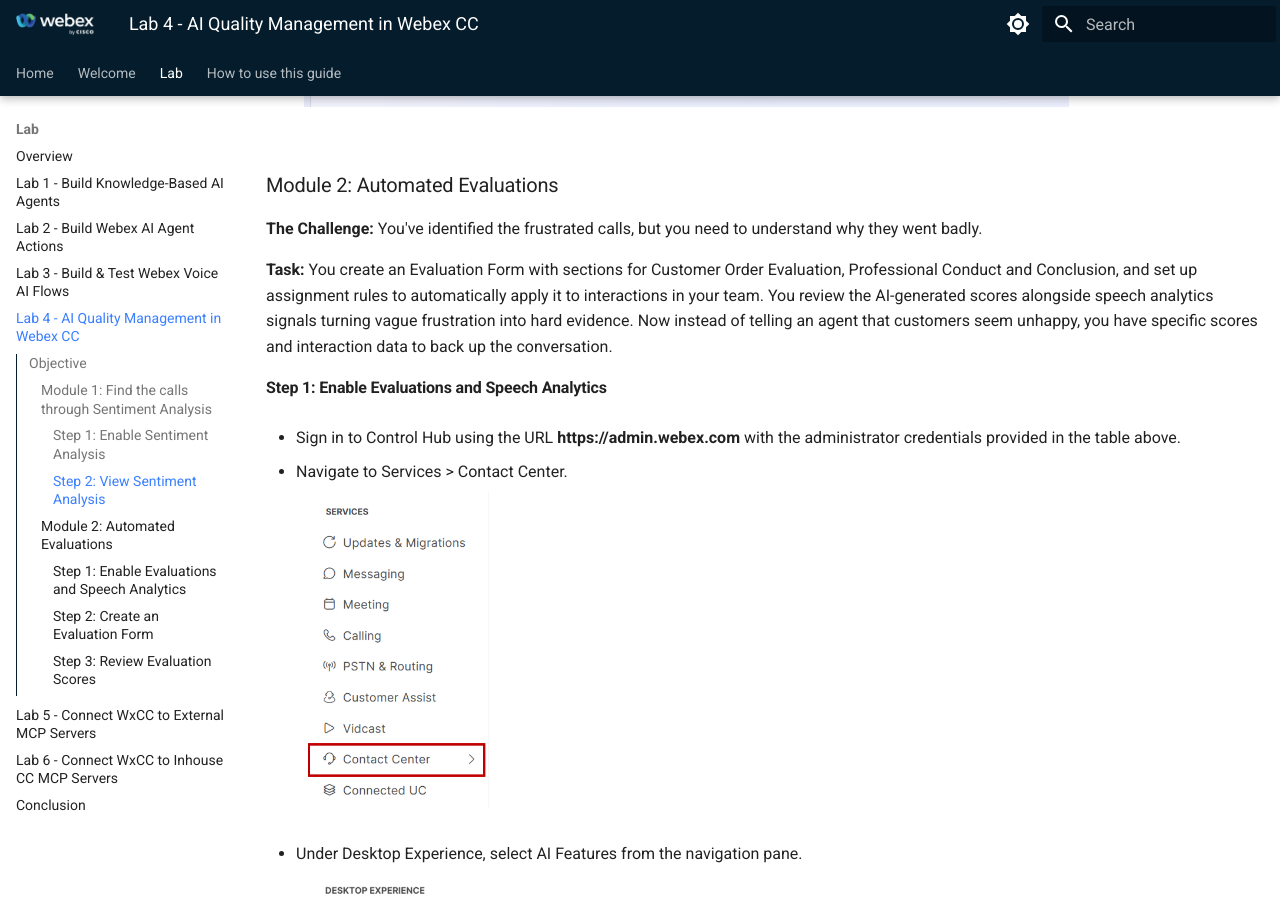
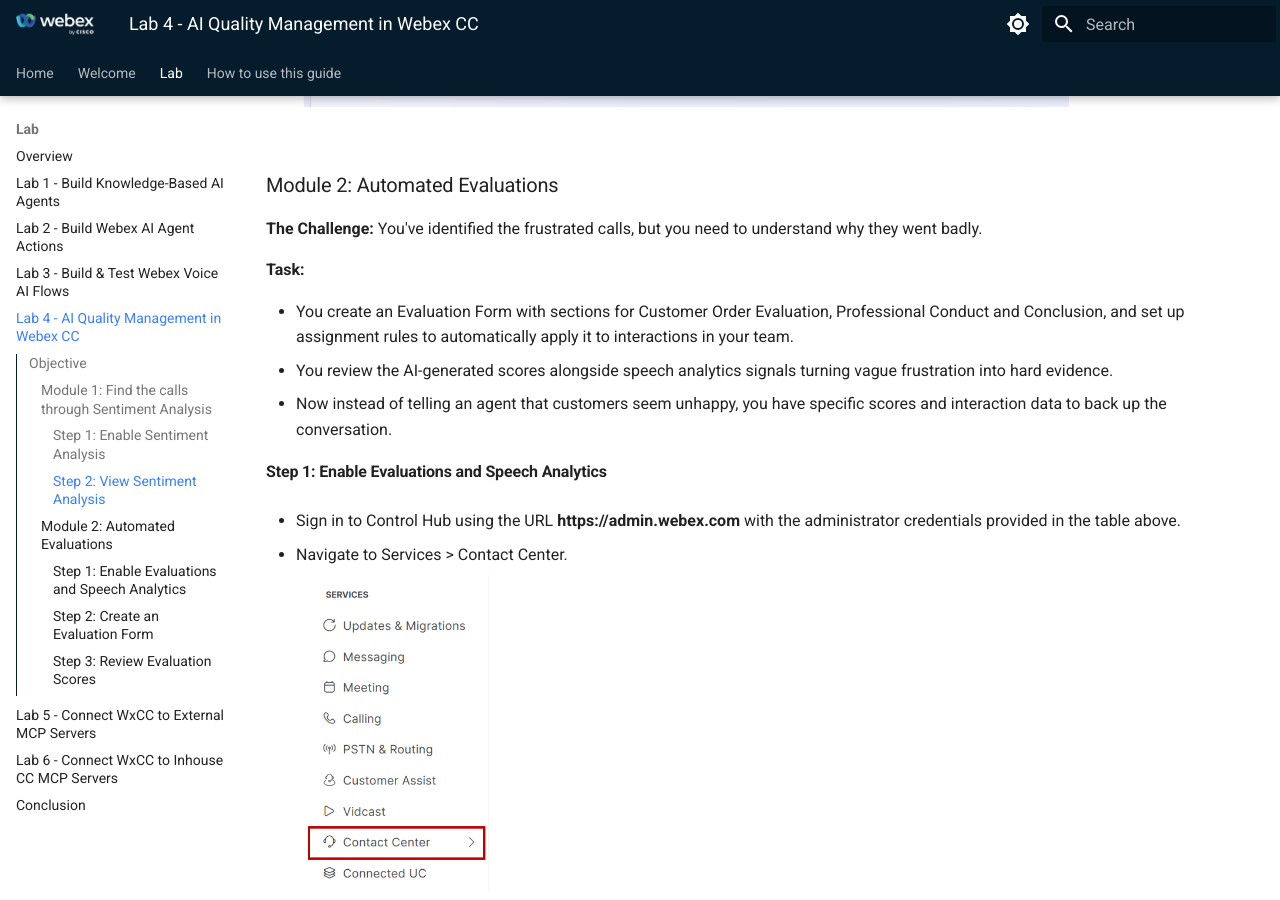
Before and after one commit to WebexCC-SA/LAB-11175, an MkDocs documentation site: the page built from docs/Excercise5.md, in a window 1280 px wide and 900 px high, scrolled down 8234 px. Built offline with MkDocs 1.6.1 and Material for MkDocs 9.7.7, drawn with Linux system fonts in a browser that asks for light colours; some of the changed text lies outside the part shown.

```diff
--- a/docs/Excercise5.md
+++ b/docs/Excercise5.md
@@ -157,7 +157,11 @@ Your organization must have the required AI Quality Management entitlement.
 
 **The Challenge:** You've identified the frustrated calls, but you need to understand why they went badly.
 
-**Task:** You create an Evaluation Form with sections for Customer Order Evaluation, Professional Conduct and Conclusion, and set up assignment rules to automatically apply it to interactions in your team. You review the AI-generated scores alongside speech analytics signals  turning vague frustration into hard evidence. Now instead of telling an agent that customers seem unhappy, you have specific scores and interaction data to back up the conversation.
+**Task:**
+
+- You create an Evaluation Form with sections for Customer Order Evaluation, Professional Conduct and Conclusion, and set up assignment rules to automatically apply it to interactions in your team.
+- You review the AI-generated scores alongside speech analytics signals  turning vague frustration into hard evidence.
+- Now instead of telling an agent that customers seem unhappy, you have specific scores and interaction data to back up the conversation.
 
 #### Step 1: Enable Evaluations and Speech Analytics
 
@@ -180,7 +184,9 @@ Your organization must have the required AI Quality Management entitlement.
 
 #### Step 2: Create an Evaluation Form
 
-- An Evaluation Form defines how interactions are scored. It includes basic details, assignment rules, sections, and questions that can be auto-evaluated.
+- An Evaluation Form defines how interactions are scored.
+
+- It includes basic details, assignment rules, sections, and questions that can be auto-evaluated.
 
 - Navigate to Supervisor Desktop as performed in Module 1
 
```
